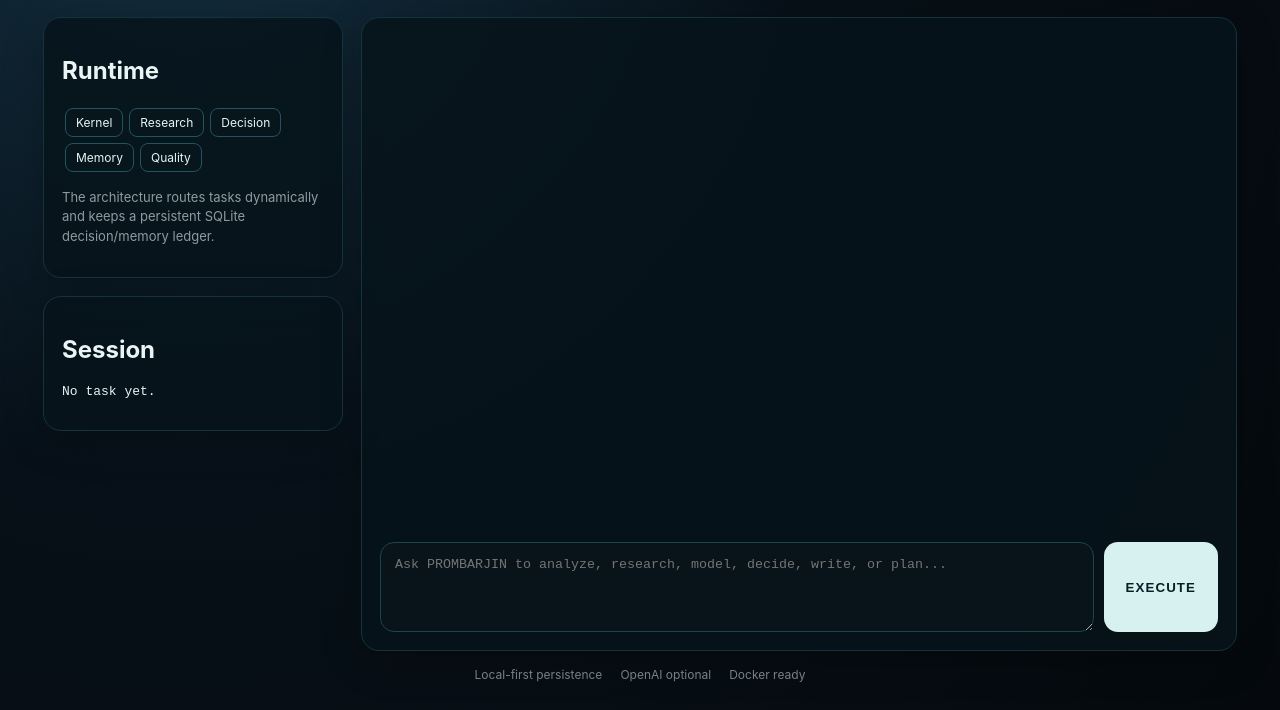
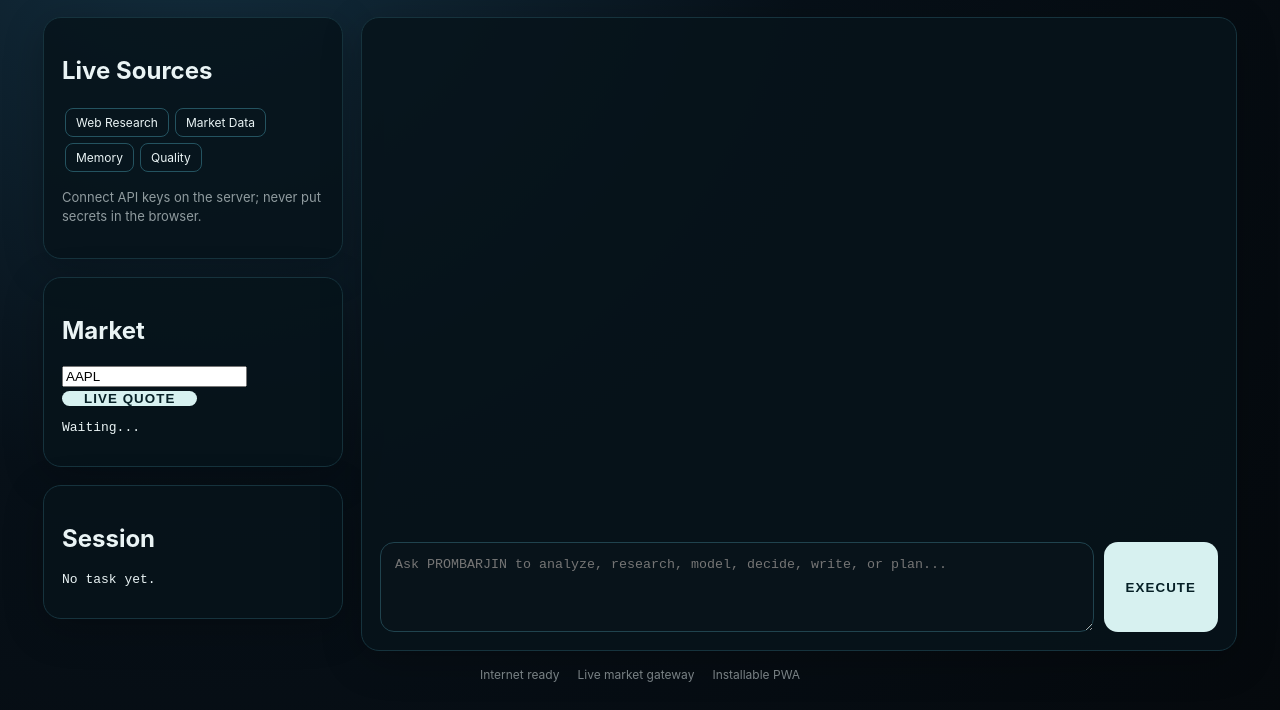
Before and after one commit to mohammedalitaleb99-arch/PROMBARJIN-Enterprise-X, a plain HTML site: page static/index.html in a window 1280 px wide. Shown: the part 129-839 px from the top of the page. Drawn offline with Linux system fonts and the light colour scheme; no server answers.

Commit message:
Upgrade PROMBARJIN UI for internet and live market features

```diff
--- a/static/index.html
+++ b/static/index.html
@@ -1,5 +1,17 @@
-<!doctype html><html lang="en"><head><meta charset="utf-8"/><meta name="viewport" content="width=device-width,initial-scale=1"/><title>PROMBARJIN Ω Enterprise X</title><link rel="stylesheet" href="/static/app.css"/></head>
-<body><main class="shell"><header><div><div class="eyebrow">OMEGA ENTERPRISE X</div><h1>PROMBARJIN</h1><p>Persistent executive intelligence workspace</p></div><div class="status" id="status">ONLINE</div></header>
-<section class="grid"><aside><div class="panel"><h2>Runtime</h2><div class="chip">Kernel</div><div class="chip">Research</div><div class="chip">Decision</div><div class="chip">Memory</div><div class="chip">Quality</div><p class="muted">The architecture routes tasks dynamically and keeps a persistent SQLite decision/memory ledger.</p></div><div class="panel"><h2>Session</h2><pre id="profile">No task yet.</pre></div></aside>
-<section class="panel workspace"><div id="chat" class="chat"></div><div class="composer"><textarea id="input" placeholder="Ask PROMBARJIN to analyze, research, model, decide, write, or plan..."></textarea><button id="send">EXECUTE</button></div></section></section>
-<footer><span>Local-first persistence</span><span>OpenAI optional</span><span>Docker ready</span></footer></main><script src="/static/app.js"></script></body></html>
+<!doctype html>
+<html lang="en">
+<head>
+<meta charset="utf-8"/><meta name="viewport" content="width=device-width,initial-scale=1"/>
+<meta name="theme-color" content="#0b0d10"/><link rel="manifest" href="/static/manifest.webmanifest"/>
+<title>PROMBARJIN Ω Enterprise X</title><link rel="stylesheet" href="/static/app.css"/>
+</head>
+<body><main class="shell">
+<header><div><div class="eyebrow">OMEGA ENTERPRISE X</div><h1>PROMBARJIN</h1><p>Internet-connected executive intelligence workspace</p></div><div class="status" id="status">ONLINE</div></header>
+<section class="grid"><aside>
+<div class="panel"><h2>Live Sources</h2><div class="chip">Web Research</div><div class="chip">Market Data</div><div class="chip">Memory</div><div class="chip">Quality</div><p class="muted">Connect API keys on the server; never put secrets in the browser.</p></div>
+<div class="panel"><h2>Market</h2><div class="market"><input id="symbol" value="AAPL" aria-label="symbol"/><button id="quote">LIVE QUOTE</button></div><pre id="quoteOut">Waiting...</pre></div>
+<div class="panel"><h2>Session</h2><pre id="profile">No task yet.</pre></div>
+</aside>
+<section class="panel workspace"><div id="chat" class="chat"></div><div class="composer"><textarea id="input" placeholder="Ask PROMBARJIN to analyze, research, model, decide, write, or plan..."></textarea><button id="send">EXECUTE</button></div></section>
+</section><footer><span>Internet ready</span><span>Live market gateway</span><span>Installable PWA</span></footer>
+</main><script src="/static/app.js"></script></body></html>
```
